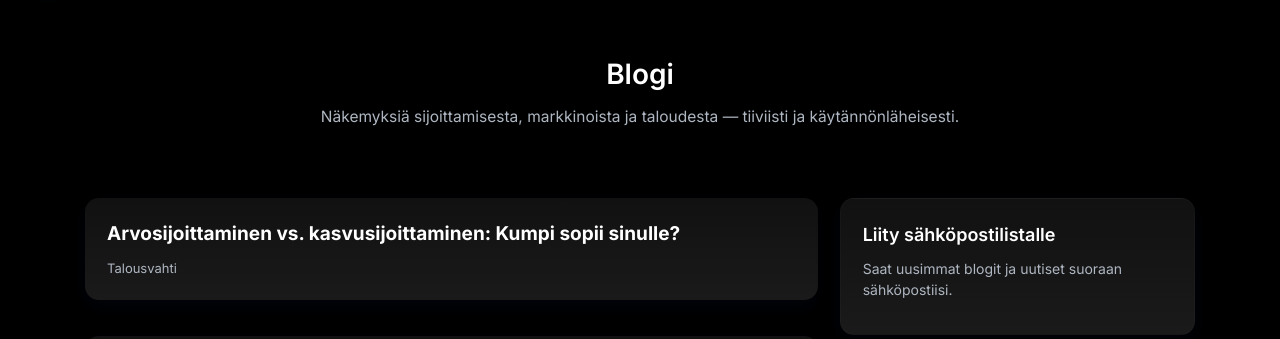
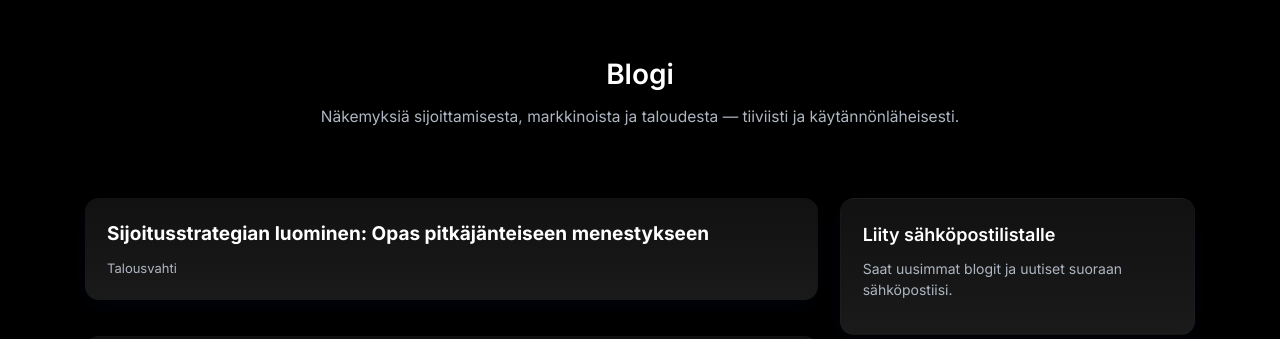
Before and after one commit to jerejarvela/Talousvahti, a plain HTML site: page Blogi.html in a window 1280 px wide. Shown: the part 75-414 px from the top of the page. Drawn offline with Linux system fonts and the light colour scheme.

Commit message:
Lisätty uusi blogi Blogi.html: Sijoitusstrategian luominen: Opas pitkäjänteiseen menestykseen

```diff
--- a/Blogi.html
+++ b/Blogi.html
@@ -251,6 +251,8 @@ html,body{height:100%; margin:0; background:#000; color:#eef2f5; font-family:"In
   }
 
   const blogs=[
+    {title:"Sijoitusstrategian luominen: Opas pitkäjänteiseen menestykseen",source:"Talousvahti",link:"https://talousvahti.com/sijoitusstrategian-luominen-opas-pitkajanteiseen-menestykseen-2025-11-22.html"},
+
     {title:"Arvosijoittaminen vs. kasvusijoittaminen: Kumpi sopii sinulle?",source:"Talousvahti",link:"https://talousvahti.com/arvosijoittaminen-vs-kasvusijoittaminen-kumpi-sopii-sinulle-2025-11-22.html"},
 
     {title:"Riskienhallinta sijoittamisessa: 5 sääntöä salkun turvaamiseen",source:"Talousvahti",link:"https://talousvahti.com/riskienhallinta-sijoittamisessa-5-saantoa-salkun-turvaamiseen-2025-11-22.html"},
```
